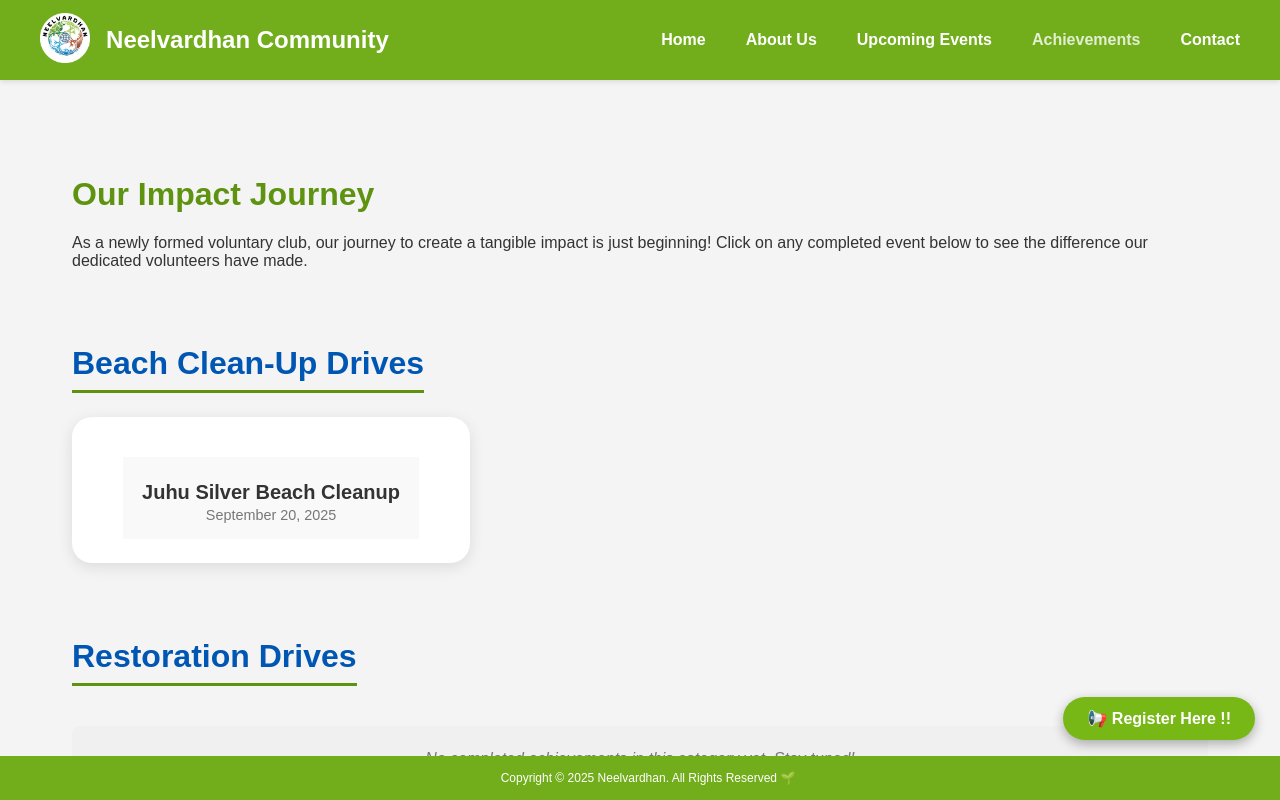
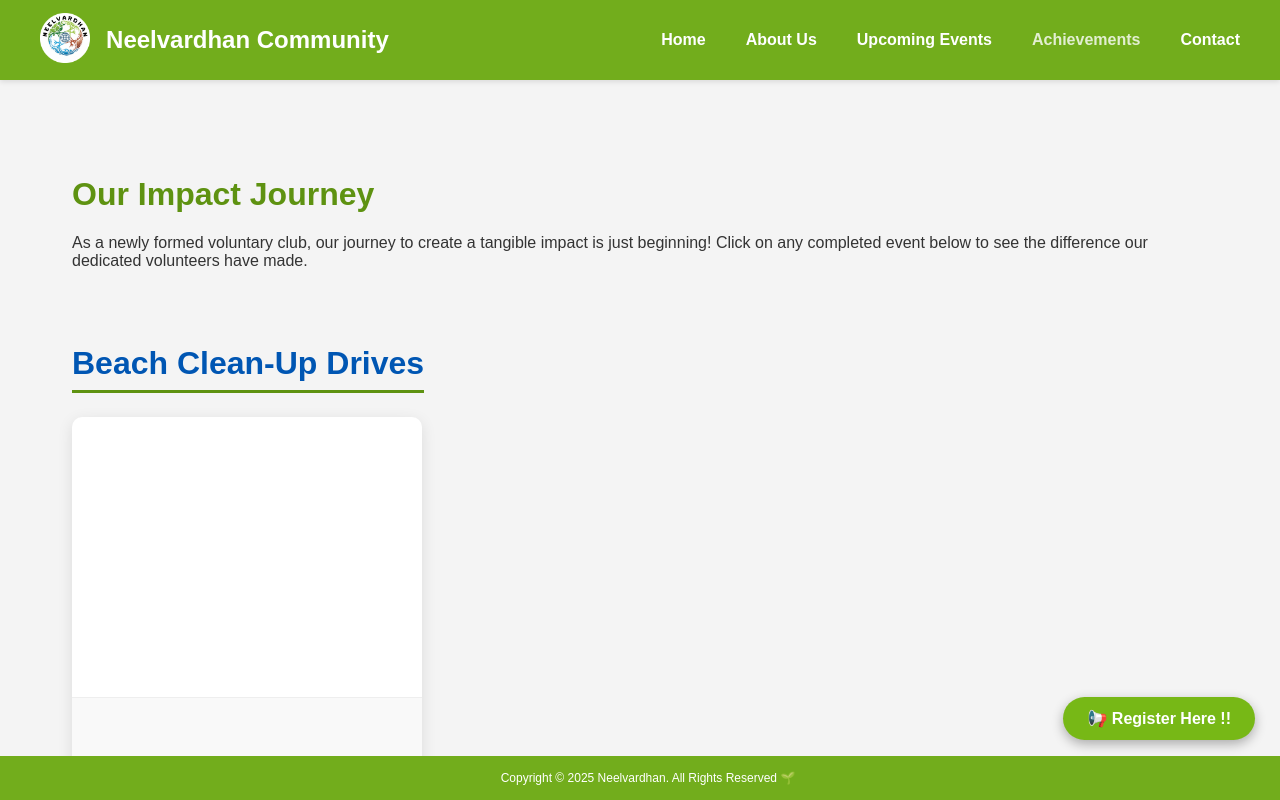
Before and after one commit to OG-DHRUV-1002/dns-website, a React (Create React App) app: page /achievements in a window 1280 px wide. Shown: the top 800 px of the page. Built offline with nearby package versions, Linux system fonts and the light colour scheme.

Commit message:
Update styles.css

```diff
--- a/src/assets/styles.css
+++ b/src/assets/styles.css
@@ -329,7 +329,7 @@ position: fixed; /* This is the key to making it float */
 .achievements-grid {
   display: grid;
   /* Adjust grid columns to be more flexible and responsive, aiming for ~3 per row on desktop */
-  grid-template-columns: repeat(auto-fit, minmax(250px, 1fr)); /* Min 250px wide, fills space */
+  grid-template-columns: repeat(auto-fit, minmax(280px, 1fr)); /* Min 250px wide, fills space */
   gap: 2rem; /* Spacing between cards */
 }
 
@@ -344,22 +344,20 @@ position: fixed; /* This is the key to making it float */
 
 /* --- Achievement Card Styling (MODIFIED) --- */
 .achievement-card {
-  background: #fff;
-  border-radius: 20px;
+  background: #fff; /* White background */
+  border-radius: 10px; /* Rounded corners */
   box-shadow: 0 4px 15px rgba(0,0,0,0.1);
-  overflow: hidden;
+  overflow: hidden; /* Ensure image doesn't overflow */
   cursor: pointer;
   transition: transform 0.3s ease, box-shadow 0.3s ease;
   display: flex;
   flex-direction: column;
-  align-items: center; /* Center content horizontally */
   text-align: center; /* Center text */
-  padding: 1.5rem; /* Padding inside the card */
-  height: auto; /* Allow height to adjust based on content */
-  aspect-ratio: unset; /* Remove fixed aspect ratio */
+  padding: 0; /* No padding directly on card, it's in content area */
+  height: auto;
+  aspect-ratio: 3 / 4; /* <-- NEW: This sets the width:height ratio (e.g., 300px wide, 400px tall) */
   min-width: 250px;
-  max-width: 350px; /* Limit max width for consistency with homepage */
-  justify-content: space-between; /* Push image and content apart if needed */
+  max-width: 350px; /* Maintain consistent max width */
 }
 
 .achievement-card:hover {
@@ -369,24 +367,27 @@ position: fixed; /* This is the key to making it float */
 
 .achievement-card-image-preview {
   /* This will be the banner/poster image */
-  flex-grow: 1; /* Allow image preview to take up available space */
+  width: 100%; /* Spans the full width of the card */
+  height: 60%; /* <-- NEW: Image takes 60% of the card's height */
   background-size: cover; /* Ensures image covers the area */
   background-position: center; /* Centers the image */
   background-repeat: no-repeat;
-  border-bottom: 1px solid #eee; /* Optional: A subtle line below the image */
-  /* You might want a minimum height for the image preview */
-  min-height: 15px; /* Adjust as needed */
+  border-bottom: 1px solid #eee; /* A subtle line below the image */
+  flex-shrink: 0; /* Prevents image from shrinking */
 }
 
 .achievement-card-content {
-  padding: 1rem 1.2rem;
+  padding: 1rem 1.2rem; /* Padding for the text content */
   text-align: center;
-  flex-shrink: 0; /* Prevents content from shrinking */
+  flex-grow: 1; /* Allow content to take up remaining space */
+  display: flex; /* Use flex to center text vertically if needed */
+  flex-direction: column;
+  justify-content: center; /* Center vertically */
   background-color: #f9f9f9; /* Slightly different background for content area */
 }
 
 .achievement-card h3 {
-  margin: 0.5rem 0 0.2rem; /* Adjusted margins */
+  margin: 0.5rem 0 0.2rem;
   font-size: 1.25rem;
   color: #333;
 }
```
